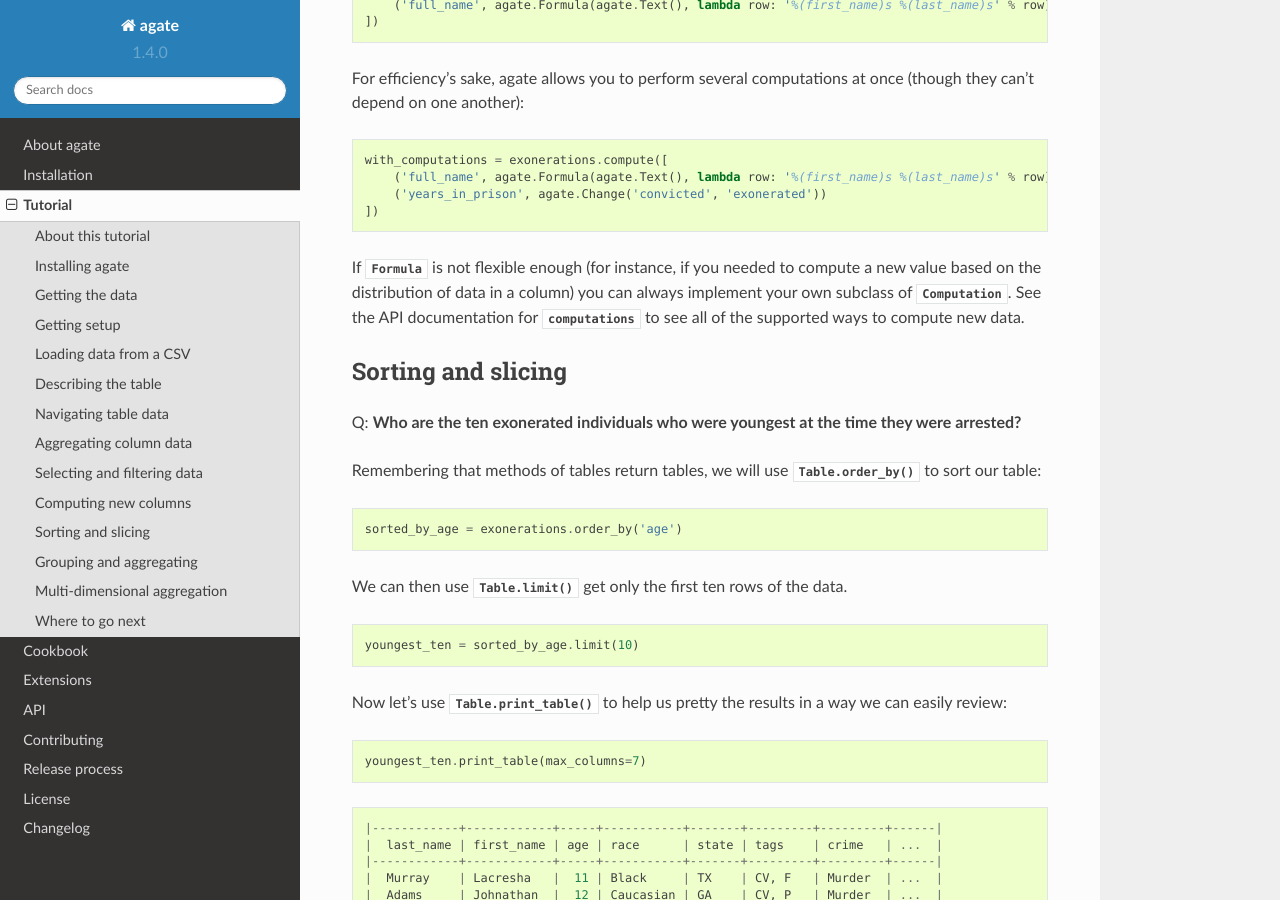
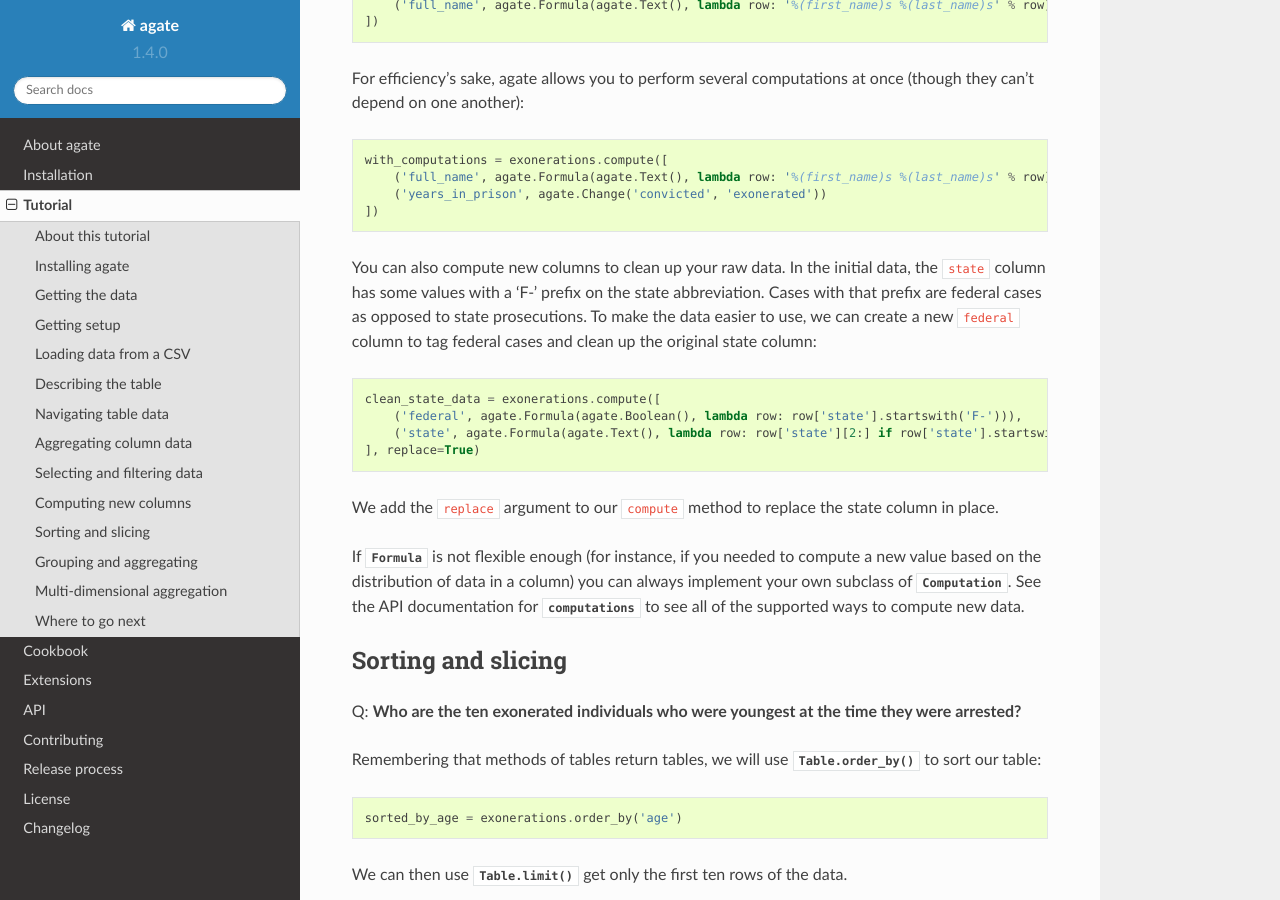
Before and after one commit to wireservice/agate, a Sphinx documentation site: the page built from docs/tutorial.rst, in a window 1280 px wide and 900 px high, scrolled down 8339 px. Built offline with Sphinx 7.4.7 and the Read the Docs theme 2.0.0, drawn with Linux system fonts in a browser that asks for light colours; pages that are not in the unit, such as notebooks, are missing from menus.

Commit message:
Clean up exonerations state data in tutorial. Closes #570

```diff
--- a/docs/tutorial.rst
+++ b/docs/tutorial.rst
@@ -340,6 +340,17 @@ For efficiency's sake, agate allows you to perform several computations at once
         ('years_in_prison', agate.Change('convicted', 'exonerated'))
     ])
 
+You can also compute new columns to clean up your raw data. In the initial data, the ``state`` column has some values with a 'F-' prefix on the state abbreviation. Cases with that prefix are federal cases as opposed to state prosecutions. To make the data easier to use, we can create a new ``federal`` column to tag federal cases and clean up the original state column:
+
+.. code-block:: python
+
+    clean_state_data = exonerations.compute([
+        ('federal', agate.Formula(agate.Boolean(), lambda row: row['state'].startswith('F-'))),
+        ('state', agate.Formula(agate.Text(), lambda row: row['state'][2:] if row['state'].startswith('F-') else row['state']))
+    ], replace=True)
+
+We add the ``replace`` argument to our ``compute`` method to replace the state column in place.
+
 If :class:`.Formula` is not flexible enough (for instance, if you needed to compute a new value based on the distribution of data in a column) you can always implement your own subclass of :class:`.Computation`. See the API documentation for :mod:`.computations` to see all of the supported ways to compute new data.
 
 Sorting and slicing
```
